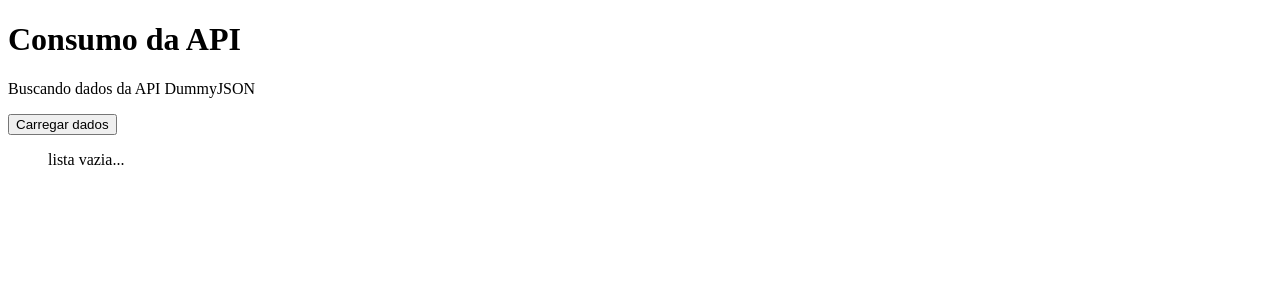
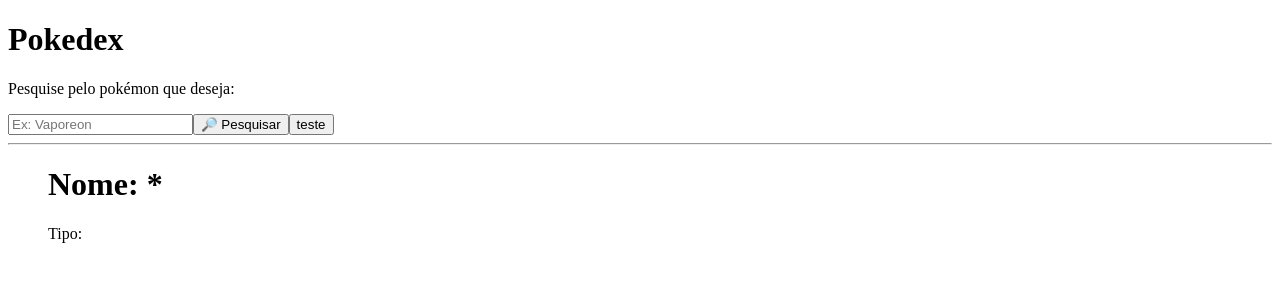
Before and after one commit to RafaelTejima/aprendizado_react, a React (Vite) app in the folder consumoAPI/: page / in a window 1280 px wide. Shown: the top 300 px of the page. Built offline with nearby package versions, Linux system fonts and the light colour scheme.

Commit message:
Atividade de pokedex adicionada

```diff
--- a/consumoAPI/src/App.jsx
+++ b/consumoAPI/src/App.jsx
@@ -1,9 +1,9 @@
-import { useState } from "react";
+import { useEffect, useState } from "react";
 
 function App() {
 
     const [usuarios, alterarUsuarios] = useState([])
-    const [mostrarLista, mostrandolista] = useState(false)
+    const [pesquisa, alterarPesquisa] = useState("")
 
     async function buscarTodos(){
 
@@ -18,13 +18,28 @@
         alert("telefone: " + usuario.phone + "\nemail: " + usuario.email + "\nmora em: " + usuario.address.city + " - " + usuario.address.state)
     }
 
+    async function buscarNome(nome){
+
+        const response = await fetch(`https://dummyjson.com/users/search?q=`+nome)
+        const data = await response.json()
+        console.log(data)
+        alterarUsuarios(data.users)
+    }
+
+    useEffect( ()=>{
+        buscarTodos()
+    }, [] )
+
     return (
 
         <div>
 
             <h1>Consumo da API</h1>
             <p>Buscando dados da API DummyJSON</p>
-            <button onClick={buscarTodos} >Carregar dados</button>
+
+            <br/>
+            <input onChange={ e => alterarPesquisa(e.target.value)} placeholder="Digite seu nome..." />
+            <button onClick={ () => buscarNome(pesquisa)} >🔎Pesquisar</button>
 
             <ul>
                 {
--- a/consumoAPI/src/main.jsx
+++ b/consumoAPI/src/main.jsx
@@ -1,9 +1,9 @@
 import { StrictMode } from 'react'
 import { createRoot } from 'react-dom/client'
-import App from './App.jsx'
+import Pokedex from './pokedex.jsx'
 
 createRoot(document.getElementById('root')).render(
   <StrictMode>
-    <App />
+    <Pokedex/>
   </StrictMode>,
 )
--- /dev/null
+++ b/consumoAPI/src/pokedex.jsx
@@ -0,0 +1,39 @@
+import { useState } from "react";
+
+function Pokedex() {
+
+    const [pokemon, alterarPokemon] = useState([])
+    const [pesquisa, alterarPesquisa] = useState("")
+
+    async function buscarPokemon(){
+        const response = await fetch("https://pokeapi.co/api/v2/pokemon")
+        const data = await response.json()
+        console.log(data)
+        buscarPokemon(data.pokemon)
+    }
+
+
+
+    return (
+
+        <div>
+
+            <h1>Pokedex</h1>
+            <p>Pesquise pelo pokémon que deseja:</p>
+            <input onChange={ e => alterarPesquisa(e.target.value)} placeholder="Ex: Vaporeon" />
+            <button onClick={ () => alterarPokemon(pesquisa)} >🔎 Pesquisar</button>
+            <button onClick={buscarPokemon} >teste</button>
+            <hr/>
+
+            <ul>
+                <h1>Nome: *</h1>
+                <p>Tipo: {} </p>
+                <img src="" />
+            </ul>
+
+        </div>
+
+);
+}
+
+export default Pokedex;
```
